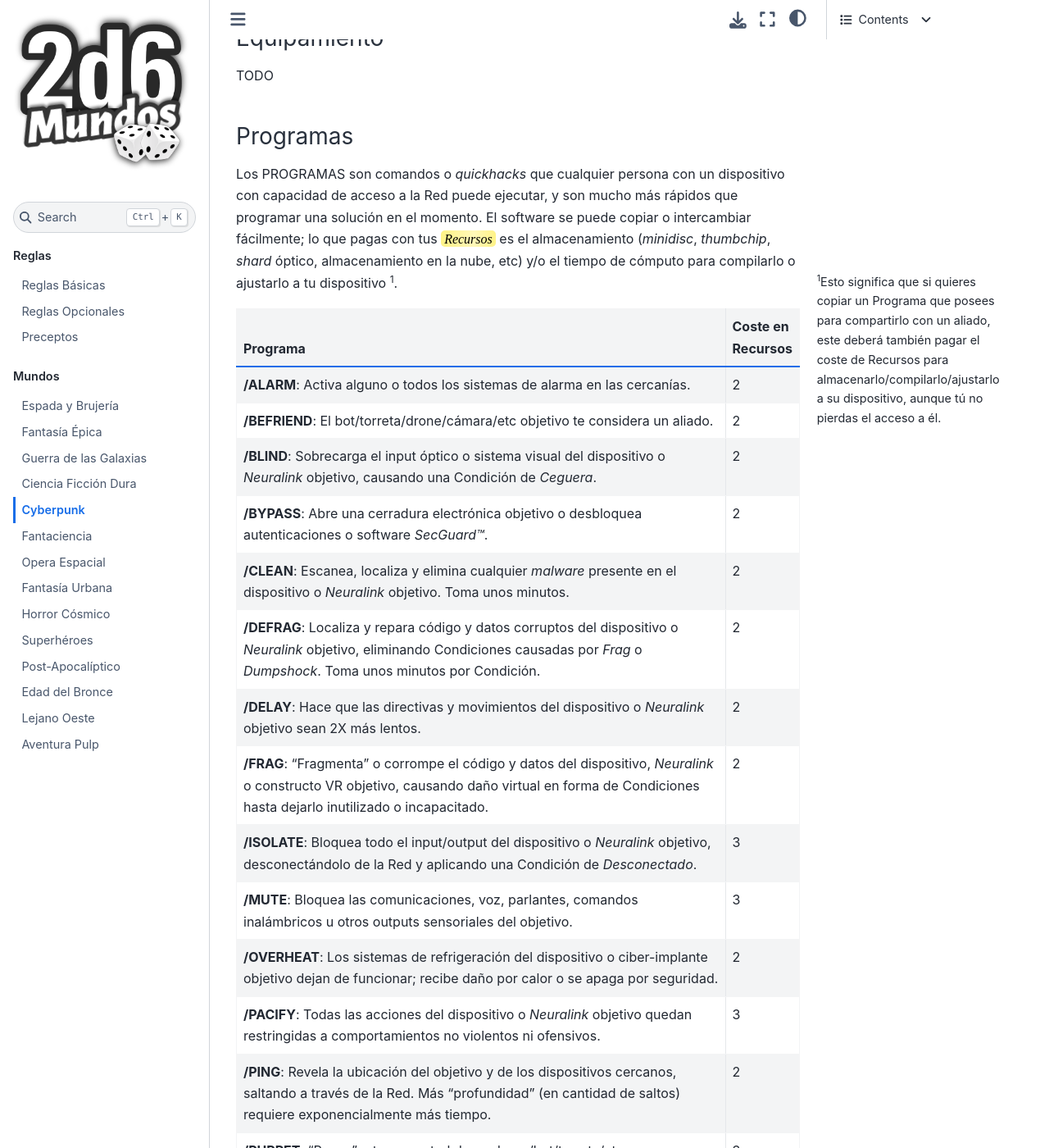
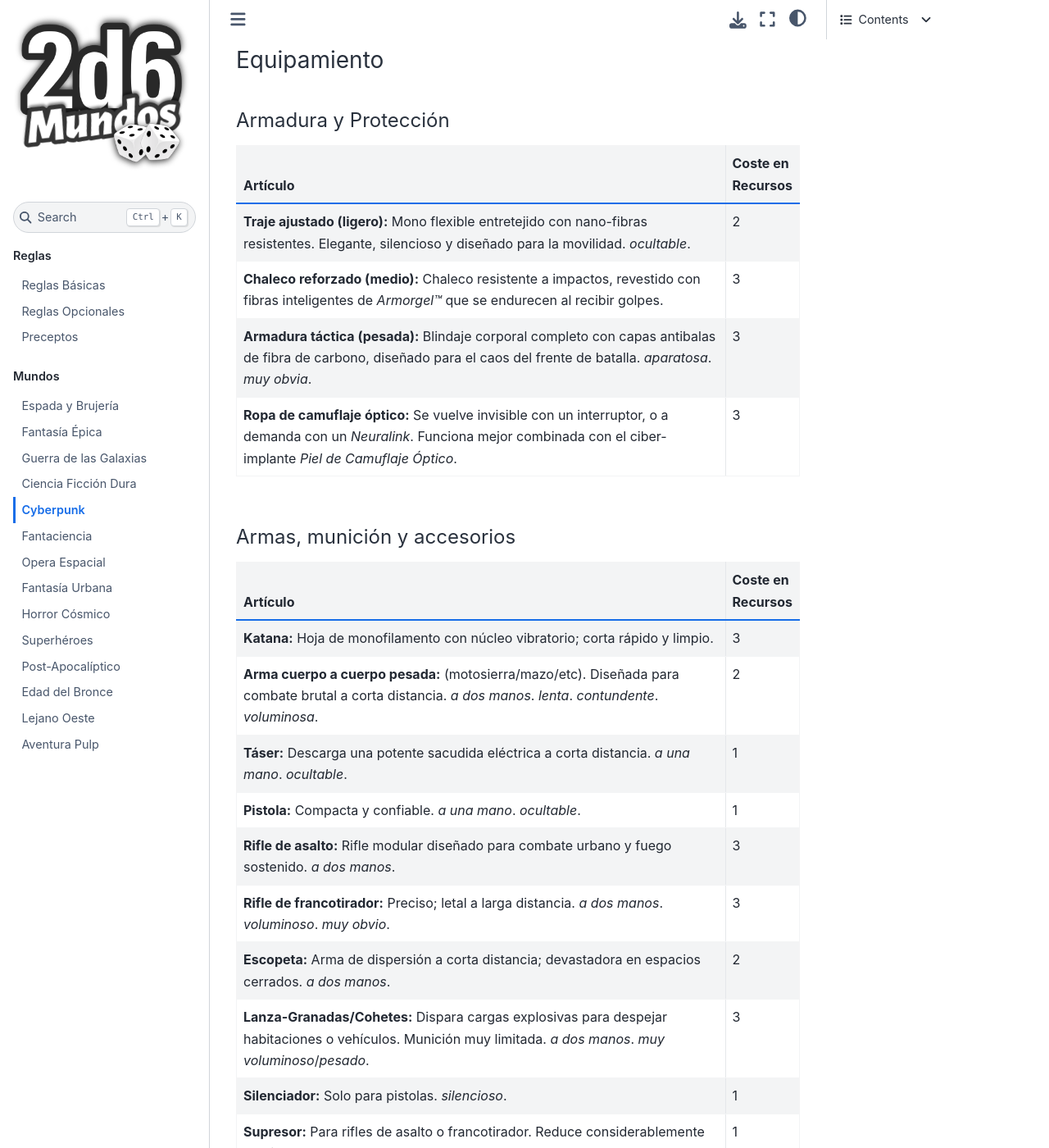
Before and after one commit to TaTooKa/2d6Mundos, a Sphinx documentation site: the page built from docs/source/pages/worlds/cyberpunk.rst, in a window 1280 px wide and 1400 px high, scrolled down 5708 px. Shown: the whole window at 82% size. Built offline with Sphinx 7.4.7 and the Sphinx Book theme 1.1.4, drawn with Linux system fonts in a browser that asks for light colours; some web fonts are replaced; cross-references to code outside the pages are shown as plain code; some of the changed text lies outside the part shown.

Commit message:
add gear
Co-authored-by: Copilot <copilot@github.com>

```diff
--- a/docs/source/pages/worlds/cyberpunk.rst
+++ b/docs/source/pages/worlds/cyberpunk.rst
@@ -77,13 +77,13 @@ Elige hasta 4 implantes durante la creación de personaje. Las mejoras de cada t
 
 ----
 
-   **Neuralink**: Interfaz digital para el cerebro. Accede a AR/VR sin dispositivos externos, directamente a través de tus sentidos. Incluye 1 ranura/puerto universal para chip (instalado detrás de la oreja).
+   **Neuralink**: Interfaz digital para el cerebro. Accede a AR/VR sin dispositivos externos, directamente a través de tus sentidos. Incluye 1 ranura/puerto universal para chip de datos (instalado detrás de la oreja).
 
-      **↳ Grabador de SenSim™**: Salva hasta 1 hora de input sensorial.
+      **↳ Grabador de SenSim™**: Salva hasta 1 hora de input sensorial completo.
 
       **↳ SmartLink™**: Se conecta al mod SmartLink™ de un arma para mejorar la puntería y el control de disparo.
 
-      **↳ Ranura SkillSoft™**: Permite instalar chips de software de habilidades (SkillSoft) en la nunca o detrás de la oreja. Estos chips contienen programas que mejoran tus habilidades físicas o mentales, o que te otorgan nuevas habilidades por un tiempo limitado.
+      **↳ Ranura SkillSoft™**: Permite instalar chips de software de habilidades (*SkillSoft™*) en la nunca o detrás de la oreja. Estos chips contienen programas que mejoran tus habilidades físicas o mentales, o que te otorgan nuevas como si fueras un experto en esa área. Cada ranura permite un chip activo a la vez y se instala por separado.
 
 ----
 
@@ -136,7 +136,53 @@ Elige hasta 4 implantes durante la creación de personaje. Las mejoras de cada t
 Equipamiento
 ^^^^^^^^^^^^
 
-TODO
+Armadura y Protección
+~~~~~~~~~~~~~~~~~~~~~
+
+.. csv-table::
+   :widths: 90, 10
+   :header: "Artículo", "Coste en Recursos"
+
+   "**Traje ajustado (ligero):** Mono flexible entretejido con nano-fibras resistentes. Elegante, silencioso y diseñado para la movilidad. *ocultable*.","2"
+   "**Chaleco reforzado (medio):** Chaleco resistente a impactos, revestido con fibras inteligentes de *Armorgel™* que se endurecen al recibir golpes.","3"
+   "**Armadura táctica (pesada):** Blindaje corporal completo con capas antibalas de fibra de carbono, diseñado para el caos del frente de batalla. *aparatosa*. *muy obvia*.","3"
+   "**Ropa de camuflaje óptico:** Se vuelve invisible con un interruptor, o a demanda con un *Neuralink*. Funciona mejor combinada con el ciber-implante *Piel de Camuflaje Óptico*.","3"
+
+Armas, munición y accesorios
+~~~~~~~~~~~~~~~~~~~~~~~~~~~~
+
+.. csv-table::
+   :widths: 90, 10
+   :header: "Artículo", "Coste en Recursos"
+
+   "**Katana:** Hoja de monofilamento con núcleo vibratorio; corta rápido y limpio.","3"
+   "**Arma cuerpo a cuerpo pesada:** (motosierra/mazo/etc). Diseñada para combate brutal a corta distancia. *a dos manos*. *lenta*. *contundente*. *voluminosa*.","2"
+   "**Táser:** Descarga una potente sacudida eléctrica a corta distancia. *a una mano*. *ocultable*.","1"
+   "**Pistola:** Compacta y confiable. *a una mano*. *ocultable*.","1"
+   "**Rifle de asalto:** Rifle modular diseñado para combate urbano y fuego sostenido. *a dos manos*.","3"
+   "**Rifle de francotirador:** Preciso; letal a larga distancia. *a dos manos*. *voluminoso*. *muy obvio*.","3"
+   "**Escopeta:** Arma de dispersión a corta distancia; devastadora en espacios cerrados. *a dos manos*.","2"
+   "**Lanza-Granadas/Cohetes:** Dispara cargas explosivas para despejar habitaciones o vehículos. Munición muy limitada. *a dos manos*. *muy voluminoso*/*pesado*.","3"
+   "**Silenciador:** Solo para pistolas. *silencioso*.","1"
+   "**Supresor:** Para rifles de asalto o francotirador. Reduce considerablemente el ruido.","1"
+   "**Munición especial:** elige: perforante/autoguiada/dardo tranquilizante/incendiaria/tóxica/humo. 1 cargador.","2"
+   "**Mod Smart Link™:** Instálalo en un arma de fuego para habilitar auto-apuntado, modo IFF (*Identify Friend or Foe*) y control preciso (reducción de temblores) mediante un *Smart Link*, usando *gafas AR* o *Ciber-Ojos* / *Neuralink*.","1 K฿"
+
+Herramientas y Misceláneos
+~~~~~~~~~~~~~~~~~~~~~~~~~~
+
+.. csv-table::
+   :widths: 90, 10
+   :header: "Artículo", "Coste en Recursos"
+
+   "**Chip SkillSoft™:** Conéctalo en una ranura y aprende o mejora una habilidad instantáneamente (+1 o +2 a tiradas relacionadas). Requiere un *Neuralink* con *Ranura Skillsoft™*.","2"
+   "**Gafas VR:** Permiten acceder a la Red en modo *Realidad Virtual* sin necesidad de un *Neuralink*.","2"
+   "**Caja de herramientas electrónicas:** Equipo de hackeo, sensores de señales varias y micro-herramientas para vulnerar sistemas electrónicos.","2"
+   "**Caja de herramientas mecánicas:** Llaves, selladores y servo-herramientas para reparar máquinas sobre la marcha.","2"
+   "**Medkit:** Auto-inyectores de emergencia, parches de piel sintética y espuma anti-trauma para tratamiento de campo. 3 usos.","2"
+   "**Dron de combate:** Plataforma armada autónoma y flotante; pequeña, veloz y equipada con munición letal.","3"
+   "**Dron espía:** Aerodron silencioso con cámaras, micrófonos y rastreadores de señal.","3"
+   "**Almacenamiento digital:** Medio portátil para guardar datos. *minidiscs*, *thumbchips*, *shards* ópticos, *drives* reforzados, etc.","1"
 
 Programas
 ^^^^^^^^^
@@ -275,7 +321,6 @@ Manierismos
    "", "5", "Mezcla idiomas / Usa jerga o modismos"
    "", "6", "Tono melódico / Canta"
 
-
 Infancia y Juventud
 ~~~~~~~~~~~~~~~~~~~
 
```
